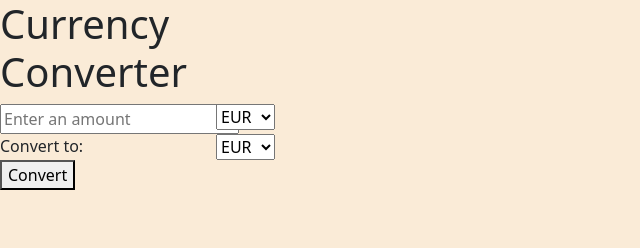
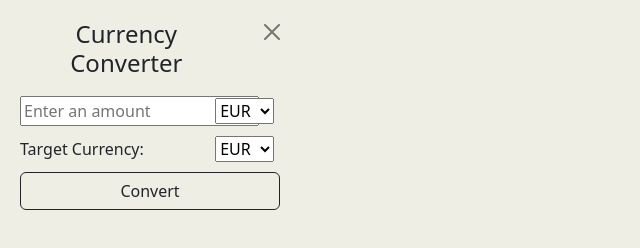
Before and after one commit to lillykml/currency-converter-chrome-extension, a browser extension: page index.html in a window 1280 px wide. Shown: the whole page, without its empty margins (0-640 px from the left). Drawn offline with nearby package versions, Linux system fonts and the light colour scheme.

Commit message:
Styled Currency Converter

```diff
--- a/exchange.js
+++ b/exchange.js
@@ -4,6 +4,7 @@ document.addEventListener("DOMContentLoaded", function() {
     const targetCurrency = document.getElementById("targetCurrency");
     const convert = document.getElementById("convert");
     const result = document.getElementById("result");
+    const closeButton = document.getElementById("closeButton");
 
     const apiKey= "MdANcUS3Q4meavVL2BqEbQ==jYijBPbvHQrCi72W";
 
@@ -23,7 +24,6 @@ document.addEventListener("DOMContentLoaded", function() {
                 response => response.json()
             )
             .then(data => {
-                console.log(data.new_amount);
                 result.innerHTML = `${amountTotal} ${origin} = ${data.new_amount} ${target}`;
             })
             .catch(error => {
@@ -32,4 +32,10 @@ document.addEventListener("DOMContentLoaded", function() {
             })
         })
     }
+
+    if (closeButton) {
+        closeButton.addEventListener('click', () => {
+            window.close();
+        })
+    }
 })
--- a/index.html
+++ b/index.html
@@ -8,8 +8,15 @@
     <link rel="stylesheet" href="styles.css">
   </head>
   <body>
-    <h1>Currency Converter</h1>
     <div class="row">
+        <div class="col-10">
+            <h1 class="title">Currency Converter</h1>
+        </div>
+        <div class="col-2">
+            <button id="closeButton" class="btn btn-close"></button>
+        </div>
+    </div>
+    <div class="row align-items-center">
         <div class="col-8">
             <input type="number" id="amount" placeholder="Enter an amount">
         </div>
@@ -18,28 +25,31 @@
                 <option value="EUR">EUR</option>
                 <option value="CHF">CHF</option>
                 <option value="USD">USD</option>
-                <option value="GPB">GBP</option>
+                <option value="GBP">GBP</option>
                 <option value="JPY">JPY</option>
                 <option value="MAD">MAD</option>
+                <option value="LBP">LBP</option>
+                <option value="LKR">LKR</option>
               </select>
         </div>
     </div>
-    <div class="row">
-        <div class="col-8">
-            <label for="targetCurrency">Convert to: </label>
+    <div class="row align-items-center">
+        <div class="col-8 text-start">
+            <label for="targetCurrency">Target Currency: </label>
         </div>
         <div class="col-4">
             <select id="targetCurrency">
                 <option value="EUR">EUR</option>
                 <option value="CHF">CHF</option>
                 <option value="USD">USD</option>
-                <option value="GPB">GBP</option>
+                <option value="GBP">GBP</option>
                 <option value="JPY">JPY</option>
                 <option value="MAD">MAD</option>
+                <option value="LKR">LKR</option>
               </select>
         </div>
     </div>
-    <button id="convert">Convert</button>
+    <button id="convert" class="btn btn-outline-dark btn-block">Convert</button>
     <div id="result"></div>
   </body>
 </html>
--- a/styles.css
+++ b/styles.css
@@ -4,5 +4,20 @@ html {
 
 body {
     width: 300px;
-    background-color: antiquewhite;
+    padding: 20px;
+    background-color: #eeeee4;
+    text-align: center;
 }
+
+h1 {
+    font-size: 24px;
+}
+
+.row {
+    padding-bottom: 10px;
+}
+
+.btn {
+    width: 100%;
+    margin-bottom: 15px;
+}
```
